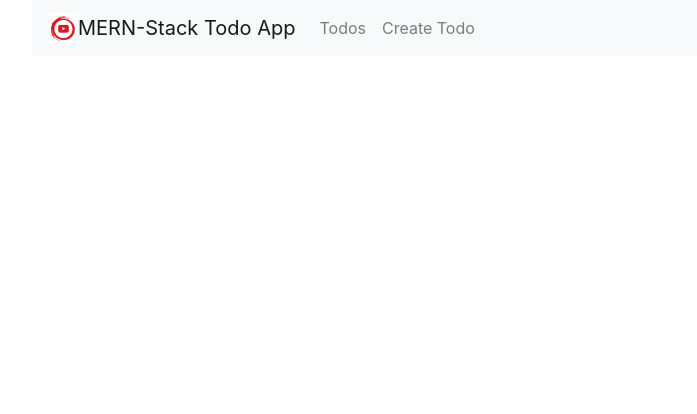
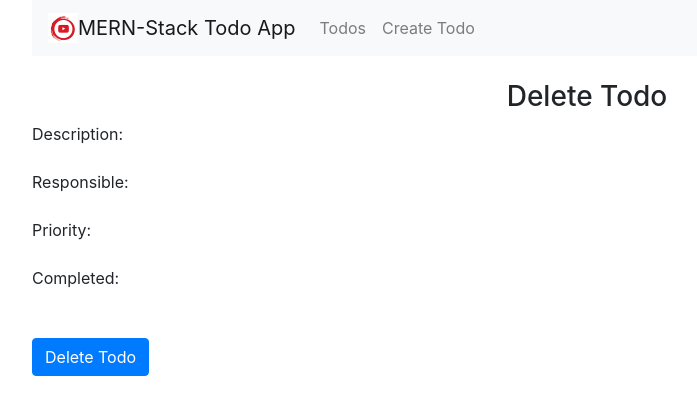
Before and after one commit to kimgyver/mern-todo-app, a React (Create React App) app: page /delete/1 in a window 1280 px wide. Shown: the top 414 px of the page, without its empty margins (53-750 px from the left). Built offline with nearby package versions, Linux system fonts and the light colour scheme; no server answers.

Commit message:
added delete function

```diff
--- a/src/App.js
+++ b/src/App.js
@@ -5,6 +5,7 @@ import "bootstrap/dist/css/bootstrap.min.css";
 import CreateTodo from './components/create-todo.component';
 import EditTodo from './components/edit-todo.component';
 import TodosList from './components/todos-list.component';
+import DeleteTodo from './components/delete-todo.component';
 
 import logo from './logo.png';
 
@@ -31,6 +32,7 @@ class App extends Component {
           <Route path="/" exact component={TodosList} />
           <Route path="/edit/:id" component={EditTodo} />
           <Route path="/create" component={CreateTodo} />
+          <Route path="/delete/:id" component={DeleteTodo} />
         </div>
       </Router>
     );
--- a/src/components/create-todo.component.js
+++ b/src/components/create-todo.component.js
@@ -51,14 +51,10 @@ class CreateTodo extends Component {
         };
 
         axios.post(server_address + '/todos/add', newTodo)
-            .then(res => console.log(res.data));
-
-        this.setState({
-            todo_description: '',
-            todo_responsible: '',
-            todo_priority: '',
-            todo_completed: false
-        })
+            .then(res => {
+                console.log(res.data);
+                this.props.history.push('/');
+            });
     }
 
     render() {
--- /dev/null
+++ b/src/components/delete-todo.component.js
@@ -0,0 +1,84 @@
+import React, { Component } from 'react';
+import axios from 'axios';
+import { withRouter } from "react-router-dom";
+import {server_address} from '../env.js';
+
+class DeleteTodo extends Component {
+    constructor(props) {
+        super(props);
+
+        this.onSubmit = this.onSubmit.bind(this);
+
+        this.state = {
+            todo_description: '',
+            todo_responsible: '',
+            todo_priority: '',
+            todo_completed: false
+        }
+    }
+
+    onSubmit(e) {
+        e.preventDefault();
+        const obj = {
+            todo_description: this.state.todo_description,
+            todo_responsible: this.state.todo_responsible,
+            todo_priority: this.state.todo_priority,
+            todo_completed: this.state.todo_completed
+        };
+        console.log(obj);
+        axios.post(server_address + '/todos/delete/'+this.props.match.params.id, obj)
+            .then(res => {
+                console.log(res.data);
+                this.props.history.push('/');
+            });
+    }
+
+    componentDidMount() {
+        axios.get(server_address + '/todos/'+this.props.match.params.id)
+            .then(response => {
+                this.setState({
+                    todo_description: response.data.todo_description,
+                    todo_responsible: response.data.todo_responsible,
+                    todo_priority: response.data.todo_priority,
+                    todo_completed: response.data.todo_completed
+                })
+            })
+            .catch(function (error) {
+                console.log(error);
+            })
+    }
+
+    render() {
+        return (
+            <div>
+                <h3 align="center">Delete Todo</h3>
+                <form onSubmit={this.onSubmit}>
+                    <div className="form-group">
+                        <label>Description: &nbsp;</label>
+                        <label>{this.state.todo_description}</label>
+                    </div>
+                    <div className="form-group">
+                        <label>Responsible: &nbsp;</label>
+                        <label>{this.state.todo_responsible}</label>
+                    </div>
+                    <div className="form-group">
+                        <label>Priority: &nbsp;</label>
+                        <label>{this.state.todo_priority}</label>
+                    </div>
+                    <div className="form-group">
+                        <label>Completed: &nbsp;</label>
+                        <label>{this.state.todo_completed}</label>
+                    </div>
+
+                    <br />
+
+                    <div className="form-group">
+                        <input type="submit" value="Delete Todo" className="btn btn-primary" />
+                    </div>
+                </form>
+            </div>
+        )
+    }
+}
+
+export default withRouter(DeleteTodo);
--- a/src/components/edit-todo.component.js
+++ b/src/components/edit-todo.component.js
@@ -55,8 +55,10 @@ class EditTodo extends Component {
         };
         console.log(obj);
         axios.post(server_address + '/todos/update/'+this.props.match.params.id, obj)
-            .then(res => console.log(res.data));
-        this.props.history.push('/');
+            .then(res => {
+                console.log(res.data);
+                this.props.history.push('/');
+            });
     }
 
     componentDidMount() {
--- a/src/components/todos-list.component.js
+++ b/src/components/todos-list.component.js
@@ -2,6 +2,7 @@ import React, { Component } from 'react';
 import { Link } from 'react-router-dom';
 import axios from 'axios';
 import {server_address} from '../env.js';
+
 
 const Todo = props => (
     <tr>
@@ -9,7 +10,9 @@ const Todo = props => (
         <td className={props.todo.todo_completed ? 'completed' : ''}>{props.todo.todo_responsible}</td>
         <td className={props.todo.todo_completed ? 'completed' : ''}>{props.todo.todo_priority}</td>
         <td>
-            <Link to={"/edit/"+props.todo._id}>Edit</Link>
+        <Link to={"/edit/"+props.todo._id}>Edit</Link>
+        &nbsp;&nbsp;
+        <Link to={"/delete/"+props.todo._id}>Delete</Link>
         </td>
     </tr>
 )
--- a/src/env.js
+++ b/src/env.js
@@ -1,2 +1,2 @@
-export const server_address = 'https://mern-todo-backend-jason.herokuapp.com' || 'http://localhost';
-//export const server_address = 'http://localhost';
+//export const server_address = 'https://mern-todo-backend-jason.herokuapp.com' || 'http://localhost';
+export const server_address = 'http://localhost';
```
